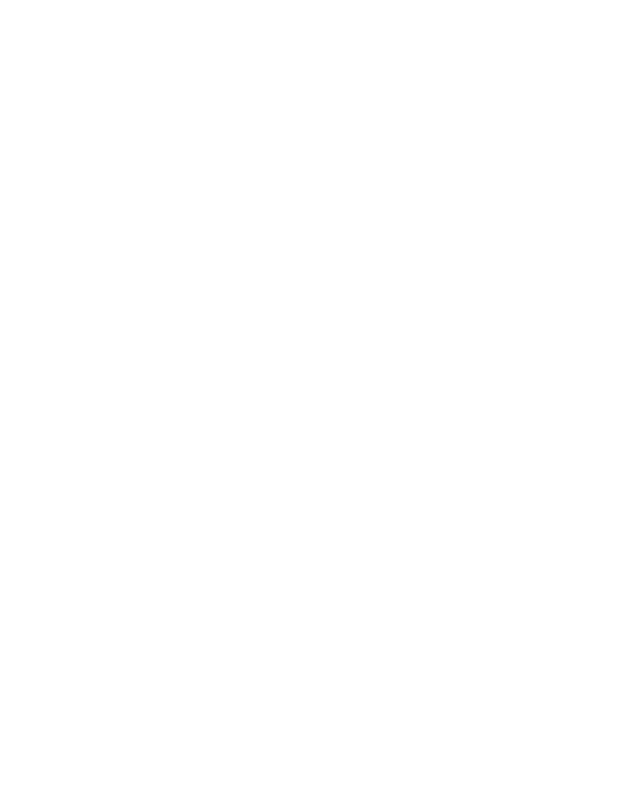
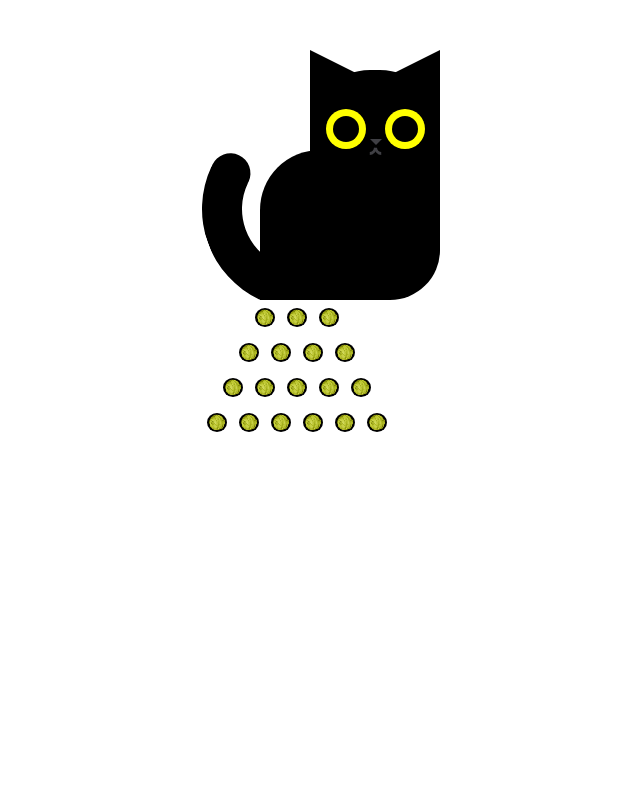
Before and after one commit to ssdd33/toy-pearl-game, a plain HTML site: page index.html in a window 1280 px wide. Shown: the top 800 px of the page, without its empty margins (180-820 px from the left). Drawn offline with Linux system fonts and the light colour scheme.

Commit message:
Completed about First HTML & CSS
1. We made Cat (about Computer's player)
2. We made 18balls (It's game tools)

now we need to think about algorithm

```diff
--- a/index.html
+++ b/index.html
@@ -7,48 +7,52 @@
     <title>Document</title>
   </head>
   <body>
+    <div id="container" class="carpet">
       <div class="cat">
         <div class="catHead">
           <div class="ears"></div>
           <div class="leftEye">
-          <div class="pulpil"></div>
+            <div class="pupil"></div>
           </div>
           <div class="rightEye">
-          <div class="pulpil"></div>
+            <div class="pupil"></div>
           </div>
           <div class="nose"></div>
           <div class="mouth1"></div>
           <div class="mouth2"></div>
         </div>
         <div class="catBody"></div>
-      <div class="catTail"></div>
+        <div class="catTail">
+          <div class="catTailEnd"></div>
+        </div>
       </div>
       <div class="balls">
         <div class="ballrows 1">
-        <span class="balls 1"></span>
-        <span class="balls 2"></span>
-        <span class="balls 3"></span>
+          <span class="ball 1"></span>
+          <span class="ball 2"></span>
+          <span class="ball 3"></span>
         </div>
         <div class="ballrows 2">
-        <span class="balls 4"></span>
-        <span class="balls 5"></span>
-        <span class="balls 6"></span>
-        <span class="balls 7"></span>
+          <span class="ball 4"></span>
+          <span class="ball 5"></span>
+          <span class="ball 6"></span>
+          <span class="ball 7"></span>
         </div>
         <div class="ballrows 3">
-        <span class="balls 8"></span>
-        <span class="balls 9"></span>
-        <span class="balls 10"></span>
-        <span class="balls 11"></span>
-        <span class="balls 12"></span>
+          <span class="ball 8"></span>
+          <span class="ball 9"></span>
+          <span class="ball 10"></span>
+          <span class="ball 11"></span>
+          <span class="ball 12"></span>
         </div>
         <div class="ballrows 4">
-        <span class="balls 13"></span>
-        <span class="balls 14"></span>
-        <span class="balls 15"></span>
-        <span class="balls 16"></span>
-        <span class="balls 17"></span>
-        <span class="balls 18"></span>
+          <span class="ball 13"></span>
+          <span class="ball 14"></span>
+          <span class="ball 15"></span>
+          <span class="ball 16"></span>
+          <span class="ball 17"></span>
+          <span class="ball 18"></span>
+        </div>
       </div>
     </div>
   </body>
--- a/script.js
+++ b/script.js
@@ -0,0 +1,20 @@
+const $balls = document.querySelectorAll('.ball')
+const $ballrows
+
+//each ball ->
+$balls.forEach
+
+
+/* ballObject = [
+  [1, 2, 3],
+  [4, 5, 6, 7],
+  [8, 9, 10, 11, 12],
+  [13, 14, 15, 16, 17, 18]
+]
+
+ *
+ */
+
+/*
+
+*/
--- a/style.css
+++ b/style.css
@@ -2,15 +2,195 @@
   --variable-name: value;
   --dsf: black;
 }
+* {
+  margin: 0;
+  padding: 0;
+  box-sizing: border-box;
+}
 
+.body {
+  height: 1000px;
+  padding: 0;
+  margin: 0 auto;
+}
+/* container */
+.carpet {
+  position: relative;
+  left: 200px;
+  width: 600px;
+  margin: 0;
+  /* background-image: url(asset/carpet3-2.png); */
+  background-size: cover;
+}
 
-*{
-    width:100vh;
-    height:100vh;
+/* cat */
+* {
+  margin: 0;
+  padding: 0;
+  box-sizing: border-box;
+}
 
+body {
+  height: 100vh;
+  background-color: white;
+  display: flex;
 }
+
+.cat {
+  margin: auto;
+  width: 240px;
+  height: 300px;
+  position: relative;
+}
+
+.catBody {
+  width: 180px;
+  height: 150px;
+  background-color: black;
+  border-radius: 60px 0 50px 0;
+  position: absolute;
+  bottom: 0;
+  right: 0;
+}
+
+.catHead {
+  width: 130px;
+  height: 130px;
+  background-color: black;
+  position: absolute;
+  right: 0;
+  top: 70px;
+  z-index: 1;
+  border-radius: 60px 60px 0 0;
+}
+
+.catTail {
+  width: 200px;
+  height: 200px;
+  border-radius: 50%;
+  background-color: white;
+  border: 40px solid white;
+  border-left: 40px solid black;
+  position: absolute;
+  bottom: -9px;
+  left: 2px;
+  transform: rotate(-20deg);
+  z-index: -1;
+}
+
+.catTailEnd {
+  width: 40px;
+  height: 40px;
+  border-radius: 50%;
+  background-color: black;
+  position: absolute;
+  left: -15px;
+  bottom: 98px;
+}
+
+.leftEye,
+.rightEye {
+  width: 40px;
+  height: 40px;
+  border-radius: 50%;
+  background-color: yellow;
+  position: absolute;
+  top: 30%;
+  left: 12%;
+}
+
+.rightEye {
+  left: 58%;
+}
+
+.pupil {
+  width: 65%;
+  height: 65%;
+  background-color: black;
+  border-radius: 50%;
+  position: absolute;
+  top: 50%;
+  left: 50%;
+  transform: translate(-50%, -50%);
+}
+
+.ears {
+  width: 0;
+  height: 0;
+  border-top: 50px solid transparent;
+  border-left: 100px solid black;
+  border-bottom: 50px solid transparent;
+  position: relative;
+  bottom: 20px;
+}
+
+.ears::after {
+  content: "";
+  width: 0;
+  height: 0;
+  border-top: 50px solid transparent;
+  border-right: 100px solid black;
+  border-bottom: 50px solid transparent;
+  position: absolute;
+  bottom: -50px;
+  right: -30px;
+}
+
+.nose {
+  width: 0;
+  height: 0;
+  border-left: 6px solid transparent;
+  border-right: 6px solid transparent;
+  border-top: 6px solid #3f3f44;
+  position: absolute;
+  bottom: 42%;
+  right: 45%;
+  z-index: 1;
+}
+
+.mouth1,
+.mouth2 {
+  width: 15px;
+  height: 15px;
+  background-color: black;
+  border: 3px solid black;
+  border-bottom: 3px solid #3f3f44;
+  border-radius: 50%;
+  transform: rotate(-45deg);
+  position: absolute;
+  bottom: 35%;
+  right: 48.5%;
+}
+
+.mouth2 {
+  transform: rotate(45deg);
+  right: 39.2%;
+}
+
+/* balls */
 .balls {
+  position: absolute;
+  margin: 0;
+  left: 177px;
+  width: 200px;
+  display: flex;
+  flex-direction: column;
+  justify-content: center;
+}
+.ballrows {
+  display: flex;
+  flex-direction: row;
+  align-items: center;
+  justify-content: center;
+  width: 200px;
+  height: 35px;
+}
+
+.ball {
+  width: 20px;
+  height: 19px;
+  margin: 6px;
   background-color: var(--dsf);
-  border-radius: 10px;
-
+  border-radius: 50%;
+  background-image: url(asset/yarn2.png);
 }
```
Also changed, not shown: asset/carpet3-2.png (added), asset/carpet3.png (added), asset/hiclipart.com (1).png (added), asset/hiclipart.com (2).png (added), asset/yarn1.png (added), asset/yarn2.png (added), 1 other file. Lines whose indentation alone changed are shown as unchanged.
